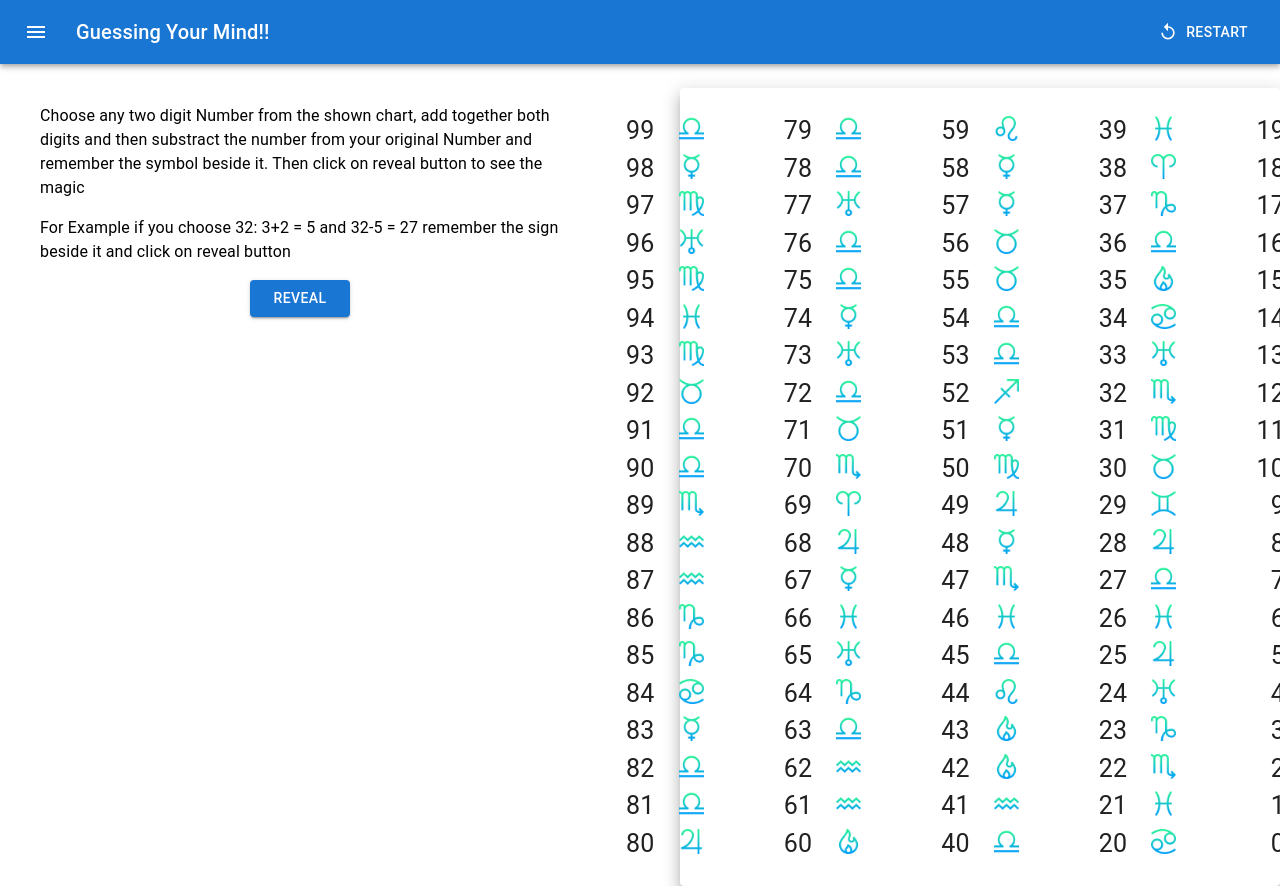
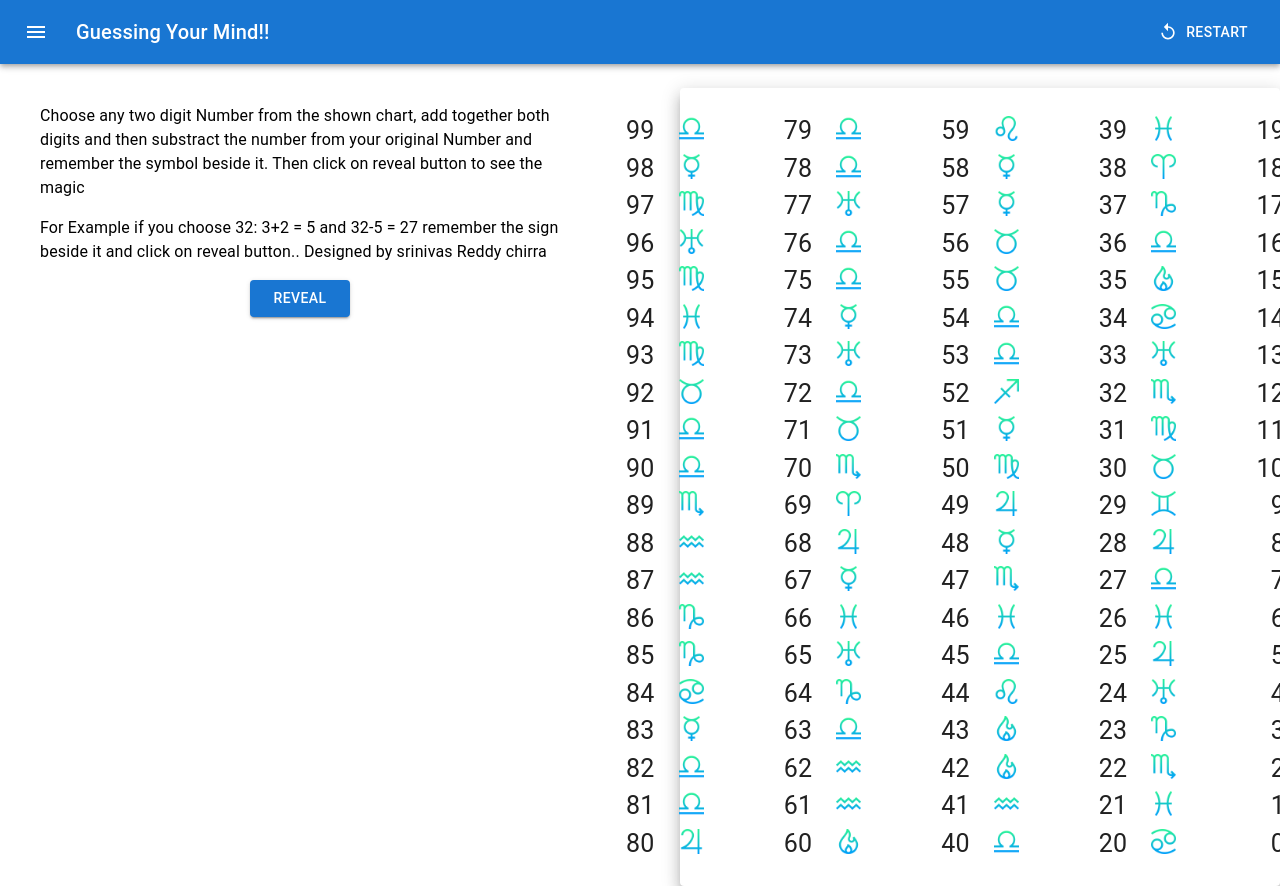
Before and after one commit to saitejareddy00/MindGame, a React (Create React App) app: page / in a window 1280 px wide. Shown: the top 886 px of the page. Built offline with nearby package versions, Linux system fonts and the light colour scheme.

Commit message:
Update Trick.jsx
Temp name

```diff
--- a/src/components/Trick/Trick.jsx
+++ b/src/components/Trick/Trick.jsx
@@ -35,7 +35,8 @@ const Trick = (props) => {
     </Typography>
 
     <Typography px={5}>
-     For Example if you choose 32: 3+2 = 5 and 32-5 = 27 remember the sign beside it and click on reveal button
+     For Example if you choose 32: 3+2 = 5 and 32-5 = 27 remember the sign beside it and click on reveal button..
+Designed by srinivas Reddy chirra
     </Typography>
     <Button
      onClick={() => setOpen(true)}
```
